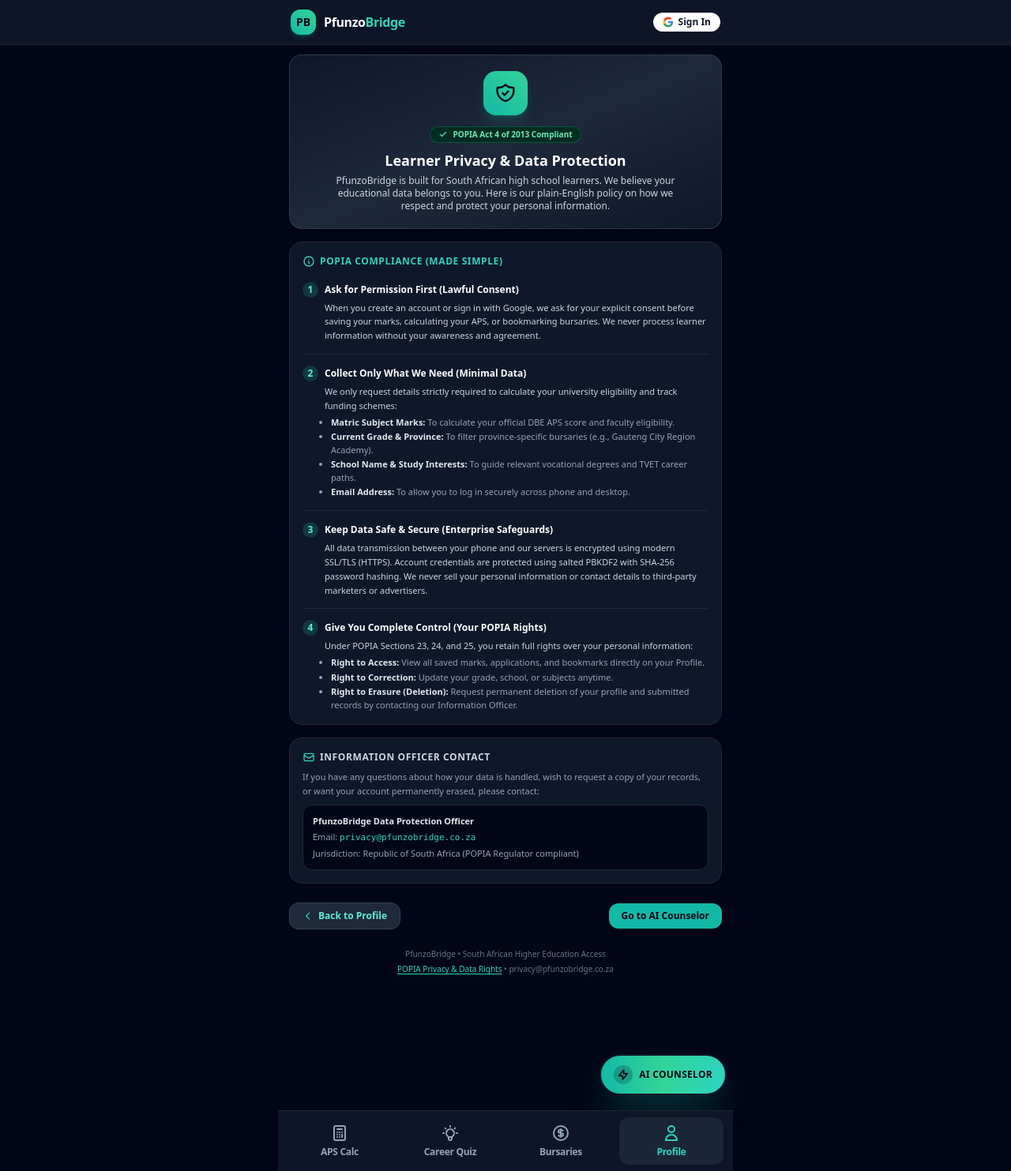
After one commit to ipfiny/Pfunzobridge, a Django app: page /privacy/ in a window 1280 px wide. The commit adds this page. Shown: the whole page at 79% size. Run offline with Django 4.2, Linux system fonts and the light colour scheme; some libraries are stand-ins or nearby versions.

Commit message:
Implement POPIA compliance privacy policy page, notices, and learner rights

```diff
--- a/agents/templates/agents/base.html
+++ b/agents/templates/agents/base.html
@@ -132,6 +132,17 @@
         </div>
         {% endif %}
         {% block content %}{% endblock %}
+
+        <!-- App Footer with POPIA Compliance Link -->
+        <footer class="pt-6 pb-2 text-center text-[10px] text-slate-500 space-y-1">
+            <p>PfunzoBridge &bull; South African Higher Education Access</p>
+            <p>
+                <a href="{% url 'privacy_policy' %}" class="text-teal-400 hover:text-teal-300 underline underline-offset-2">POPIA Privacy &amp; Data Rights</a>
+                &bull;
+                <a href="mailto:privacy@pfunzobridge.co.za" class="hover:underline">privacy@pfunzobridge.co.za</a>
+            </p>
+        </footer>
+
         <!-- Safe bottom clearance spacer so fixed bottom bar never overlaps content -->
         <div class="h-28 w-full shrink-0" aria-hidden="true"></div>
     </main>
--- a/agents/templates/agents/login.html
+++ b/agents/templates/agents/login.html
@@ -67,7 +67,7 @@
             </button>
 
             <p class="text-[11px] text-slate-400 text-center">
-                Each student logs in with their own Gmail account. New users complete a brief profile next.
+                Each student logs in with their own Gmail account. By signing in, you agree to our <a href="{% url 'privacy_policy' %}" class="text-teal-400 underline hover:text-white">POPIA Privacy Notice</a>.
             </p>
         </div>
 
@@ -227,6 +227,10 @@
                 <input type="text" name="reg_school" placeholder="e.g. Orlando West High"
                     class="w-full rounded-xl bg-slate-950 border border-slate-700 p-2.5 text-slate-100 focus:border-teal-500 focus:outline-none">
             </div>
+
+            <p class="text-[10px] text-slate-400 leading-tight">
+                By creating an account, you consent to our <a href="{% url 'privacy_policy' %}" class="text-teal-400 underline hover:text-white">POPIA Privacy Policy</a> for APS calculation and bursary tracking.
+            </p>
 
             <button type="submit" class="w-full py-3.5 rounded-xl bg-teal-500 hover:bg-teal-400 text-slate-950 font-black text-xs shadow-lg shadow-teal-500/25 tap-scale transition cursor-pointer">
                 Create Free Account
--- /dev/null
+++ b/agents/templates/agents/privacy.html
@@ -0,0 +1,122 @@
+{% extends 'agents/base.html' %}
+
+{% block title %}POPIA Privacy Policy &amp; Learner Rights | PfunzoBridge{% endblock %}
+
+{% block content %}
+<div class="space-y-4 max-w-xl mx-auto">
+
+    <!-- Header Card -->
+    <div class="rounded-2xl bg-gradient-to-br from-slate-900 via-slate-800 to-slate-900 border border-slate-700/80 p-5 shadow-xl text-center">
+        <div class="w-14 h-14 rounded-2xl bg-gradient-to-tr from-teal-500 to-emerald-400 flex items-center justify-center font-black text-slate-950 mx-auto shadow-lg shadow-teal-500/20 mb-3">
+            <svg class="w-7 h-7 text-slate-950" fill="none" stroke="currentColor" viewBox="0 0 24 24">
+                <path stroke-linecap="round" stroke-linejoin="round" stroke-width="2" d="M9 12l2 2 4-4m5.618-4.016A11.955 11.955 0 0112 2.944a11.955 11.955 0 01-8.618 3.04A12.02 12.02 0 003 9c0 5.591 3.824 10.29 9 11.622 5.176-1.332 9-6.03 9-11.622 0-1.042-.133-2.052-.382-3.016z" />
+            </svg>
+        </div>
+        <span class="inline-flex items-center space-x-1.5 px-2.5 py-0.5 rounded-full text-[10px] font-bold bg-emerald-950 text-emerald-300 border border-emerald-800/80 mb-2">
+            <svg class="w-3 h-3 text-emerald-400" fill="none" stroke="currentColor" viewBox="0 0 24 24"><path stroke-linecap="round" stroke-linejoin="round" stroke-width="3" d="M5 13l4 4L19 7"/></svg>
+            <span>POPIA Act 4 of 2013 Compliant</span>
+        </span>
+        <h2 class="text-lg font-black text-white">Learner Privacy &amp; Data Protection</h2>
+        <p class="text-xs text-slate-300 mt-1 max-w-md mx-auto">
+            PfunzoBridge is built for South African high school learners. We believe your educational data belongs to you. Here is our plain-English policy on how we respect and protect your personal information.
+        </p>
+    </div>
+
+    <!-- 4 Core Pillars of POPIA at PfunzoBridge -->
+    <div class="rounded-2xl bg-slate-900 border border-slate-800 p-4 shadow-lg space-y-3.5">
+        <h3 class="text-xs font-bold text-teal-400 uppercase tracking-wider flex items-center space-x-1.5">
+            <svg class="w-4 h-4 text-teal-400" fill="none" stroke="currentColor" viewBox="0 0 24 24"><path stroke-linecap="round" stroke-linejoin="round" stroke-width="2" d="M13 16h-1v-4h-1m1-4h.01M21 12a9 9 0 11-18 0 9 9 0 0118 0z"/></svg>
+            <span>POPIA Compliance (Made Simple)</span>
+        </h3>
+
+        <!-- Principle 1 -->
+        <div class="space-y-1 pt-1">
+            <div class="flex items-center space-x-2">
+                <span class="w-5 h-5 rounded-full bg-teal-500/20 text-teal-300 font-bold text-xs flex items-center justify-center shrink-0">1</span>
+                <h4 class="text-xs font-bold text-white">Ask for Permission First (Lawful Consent)</h4>
+            </div>
+            <p class="text-[11px] text-slate-300 pl-7 leading-relaxed">
+                When you create an account or sign in with Google, we ask for your explicit consent before saving your marks, calculating your APS, or bookmarking bursaries. We never process learner information without your awareness and agreement.
+            </p>
+        </div>
+
+        <div class="border-t border-slate-800"></div>
+
+        <!-- Principle 2 -->
+        <div class="space-y-1">
+            <div class="flex items-center space-x-2">
+                <span class="w-5 h-5 rounded-full bg-teal-500/20 text-teal-300 font-bold text-xs flex items-center justify-center shrink-0">2</span>
+                <h4 class="text-xs font-bold text-white">Collect Only What We Need (Minimal Data)</h4>
+            </div>
+            <p class="text-[11px] text-slate-300 pl-7 leading-relaxed">
+                We only request details strictly required to calculate your university eligibility and track funding schemes:
+            </p>
+            <ul class="text-[11px] text-slate-400 pl-9 list-disc space-y-0.5">
+                <li><strong class="text-slate-200">Matric Subject Marks:</strong> To calculate your official DBE APS score and faculty eligibility.</li>
+                <li><strong class="text-slate-200">Current Grade &amp; Province:</strong> To filter province-specific bursaries (e.g., Gauteng City Region Academy).</li>
+                <li><strong class="text-slate-200">School Name &amp; Study Interests:</strong> To guide relevant vocational degrees and TVET career paths.</li>
+                <li><strong class="text-slate-200">Email Address:</strong> To allow you to log in securely across phone and desktop.</li>
+            </ul>
+        </div>
+
+        <div class="border-t border-slate-800"></div>
+
+        <!-- Principle 3 -->
+        <div class="space-y-1">
+            <div class="flex items-center space-x-2">
+                <span class="w-5 h-5 rounded-full bg-teal-500/20 text-teal-300 font-bold text-xs flex items-center justify-center shrink-0">3</span>
+                <h4 class="text-xs font-bold text-white">Keep Data Safe &amp; Secure (Enterprise Safeguards)</h4>
+            </div>
+            <p class="text-[11px] text-slate-300 pl-7 leading-relaxed">
+                All data transmission between your phone and our servers is encrypted using modern SSL/TLS (HTTPS). Account credentials are protected using salted PBKDF2 with SHA-256 password hashing. We never sell your personal information or contact details to third-party marketers or advertisers.
+            </p>
+        </div>
+
+        <div class="border-t border-slate-800"></div>
+
+        <!-- Principle 4 -->
+        <div class="space-y-1">
+            <div class="flex items-center space-x-2">
+                <span class="w-5 h-5 rounded-full bg-teal-500/20 text-teal-300 font-bold text-xs flex items-center justify-center shrink-0">4</span>
+                <h4 class="text-xs font-bold text-white">Give You Complete Control (Your POPIA Rights)</h4>
+            </div>
+            <p class="text-[11px] text-slate-300 pl-7 leading-relaxed">
+                Under POPIA Sections 23, 24, and 25, you retain full rights over your personal information:
+            </p>
+            <ul class="text-[11px] text-slate-400 pl-9 list-disc space-y-0.5">
+                <li><strong class="text-slate-200">Right to Access:</strong> View all saved marks, applications, and bookmarks directly on your Profile.</li>
+                <li><strong class="text-slate-200">Right to Correction:</strong> Update your grade, school, or subjects anytime.</li>
+                <li><strong class="text-slate-200">Right to Erasure (Deletion):</strong> Request permanent deletion of your profile and submitted records by contacting our Information Officer.</li>
+            </ul>
+        </div>
+    </div>
+
+    <!-- Contact & Information Officer -->
+    <div class="rounded-2xl bg-slate-900 border border-slate-800 p-4 shadow-lg space-y-2 text-xs">
+        <h3 class="text-xs font-bold text-slate-300 uppercase tracking-wider flex items-center space-x-1.5">
+            <svg class="w-4 h-4 text-teal-400" fill="none" stroke="currentColor" viewBox="0 0 24 24"><path stroke-linecap="round" stroke-linejoin="round" stroke-width="2" d="M3 8l7.89 5.26a2 2 0 002.22 0L21 8M5 19h14a2 2 0 002-2V7a2 2 0 00-2-2H5a2 2 0 00-2 2v10a2 2 0 002 2z"/></svg>
+            <span>Information Officer Contact</span>
+        </h3>
+        <p class="text-[11px] text-slate-400 leading-relaxed">
+            If you have any questions about how your data is handled, wish to request a copy of your records, or want your account permanently erased, please contact:
+        </p>
+        <div class="p-3 rounded-xl bg-slate-950 border border-slate-800 space-y-1 text-[11px]">
+            <p class="text-slate-200 font-semibold">PfunzoBridge Data Protection Officer</p>
+            <p class="text-slate-400">Email: <a href="mailto:privacy@pfunzobridge.co.za" class="text-teal-400 hover:underline font-mono">privacy@pfunzobridge.co.za</a></p>
+            <p class="text-slate-400">Jurisdiction: Republic of South Africa (POPIA Regulator compliant)</p>
+        </div>
+    </div>
+
+    <!-- Quick Navigation -->
+    <div class="pt-2 flex items-center justify-between text-xs">
+        <a href="{% url 'student_profile' %}" class="px-4 py-2 rounded-xl bg-slate-800 hover:bg-slate-700 text-teal-300 border border-slate-700 font-bold tap-scale flex items-center space-x-1.5">
+            <svg class="w-3.5 h-3.5 text-teal-400" fill="none" stroke="currentColor" viewBox="0 0 24 24"><path stroke-linecap="round" stroke-linejoin="round" stroke-width="2" d="M15 19l-7-7 7-7"/></svg>
+            <span>Back to Profile</span>
+        </a>
+        <a href="{% url 'mobile_dashboard' %}" class="px-4 py-2 rounded-xl bg-teal-500 hover:bg-teal-400 text-slate-950 font-black tap-scale shadow-lg">
+            <span>Go to AI Counselor</span>
+        </a>
+    </div>
+
+</div>
+{% endblock %}
--- a/agents/urls.py
+++ b/agents/urls.py
@@ -24,6 +24,7 @@ urlpatterns = [
     # Student Profile & Authentication
     path('profile/', views.profile_view, name='student_profile'),
     path('complete-profile/', views.complete_profile_view, name='complete_profile'),
+    path('privacy/', views.privacy_policy_view, name='privacy_policy'),
     path('login/', views.login_view, name='login'),
     path('logout/', views.logout_view, name='logout'),
     path('api/auth/google/', views.google_auth_api, name='google_auth_api'),
--- a/agents/views.py
+++ b/agents/views.py
@@ -452,6 +452,15 @@ def detail_task_view(request, task_id):
     return render(request, 'agents/detail.html', context)
 
 
+def privacy_policy_view(request):
+    """Renders the South African POPIA compliance policy and learner privacy notice."""
+    context = {
+        'page_title': 'POPIA Privacy Policy & Learner Rights',
+        'active_tab': 'profile'
+    }
+    return render(request, 'agents/privacy.html', context)
+
+
 def resolve_safe_next_url(raw_next):
     """Ensures redirect target is always a safe, valid absolute URL starting with '/' defaulting to profile."""
     if not raw_next or raw_next in ('mobile_dashboard', 'agents_index', 'login', 'student_profile'):
```
Also changed, not shown: agents/templates/agents/complete_profile.html (+10 -4 lines), agents/templates/agents/profile.html (+21 -0 lines), agents/tests.py (+10 -0 lines).
